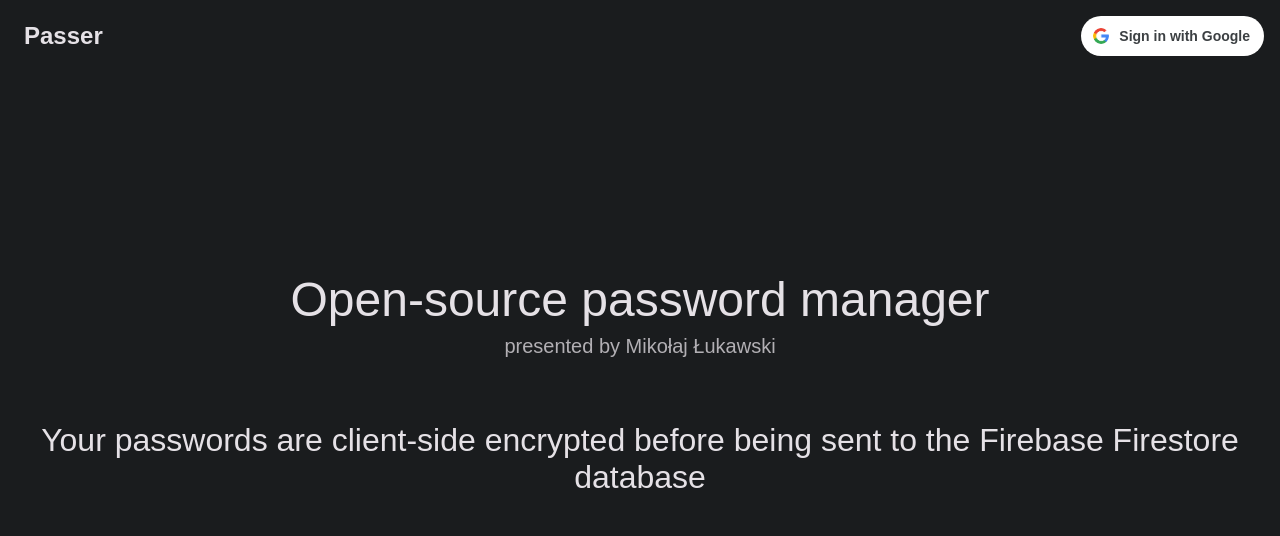
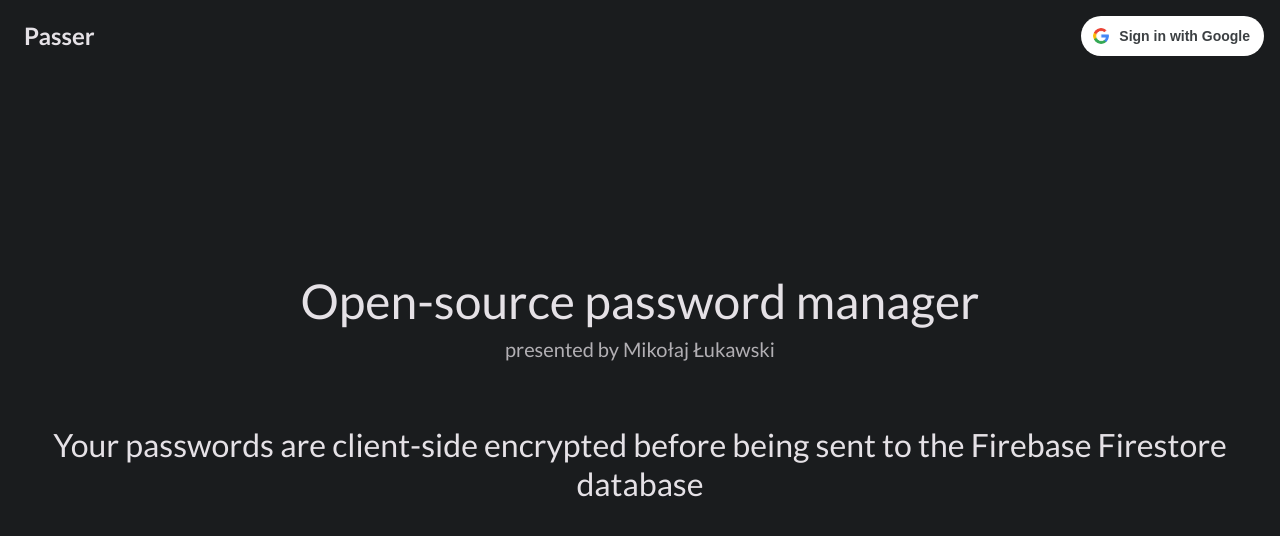
Before and after one commit to Pomoc48/passer, a React (Create React App) app: page / in a window 1280 px wide. Shown: the top 536 px of the page. Built offline with nearby package versions, Linux system fonts and the light colour scheme.

Commit message:
Update font family

```diff
--- a/src/scss/index.scss
+++ b/src/scss/index.scss
@@ -1,8 +1,10 @@
 @use "reuse/Variables.scss";
+
+@import url('https://fonts.googleapis.com/css2?family=Lato:wght@300;400;700&display=swap');
 
 body {
   margin: 0;
-  font-family: Arial;
+  font-family: 'Lato', sans-serif;
   background-color: Variables.$surfaceColor;
   color: Variables.$onSurfaceColor;
 }
```
